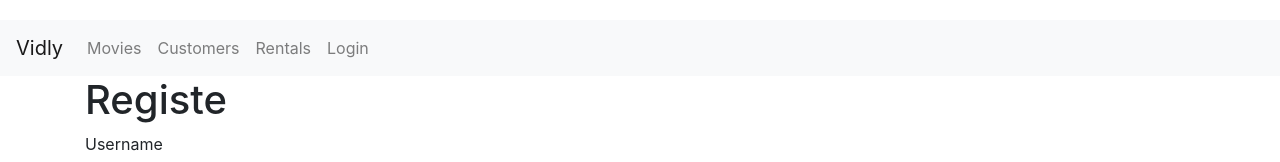
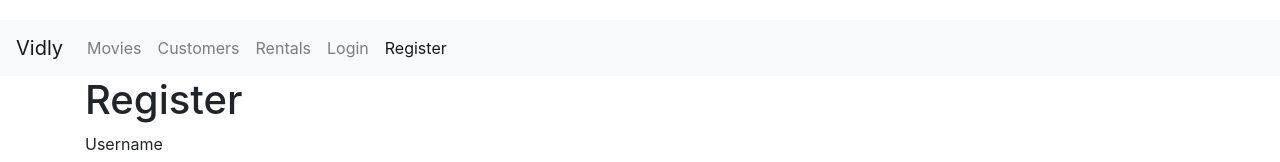
Before and after one commit to talentamaulana10/vidly-routing, a React (Create React App) app: page /register in a window 1280 px wide. Shown: the top 162 px of the page. Built offline with nearby package versions, Linux system fonts and the light colour scheme.

Commit message:
Code Review

```diff
--- a/src/components/navBar.jsx
+++ b/src/components/navBar.jsx
@@ -32,6 +32,9 @@
           <NavLink className="nav-item nav-link" to="/login">
             Login
           </NavLink>
+          <NavLink className="nav-item nav-link" to="/register">
+            Register
+          </NavLink>
         </div>
       </div>
     </nav>
--- a/src/components/registerForm.jsx
+++ b/src/components/registerForm.jsx
@@ -27,7 +27,7 @@
   render() {
     return (
       <div>
-        <h1>Registe</h1>
+        <h1>Register</h1>
         <form onSubmit={this.handleSubmit}>
           {this.renderInput("username", "Username")}
           {this.renderInput("password", "Password", "password")}
```
